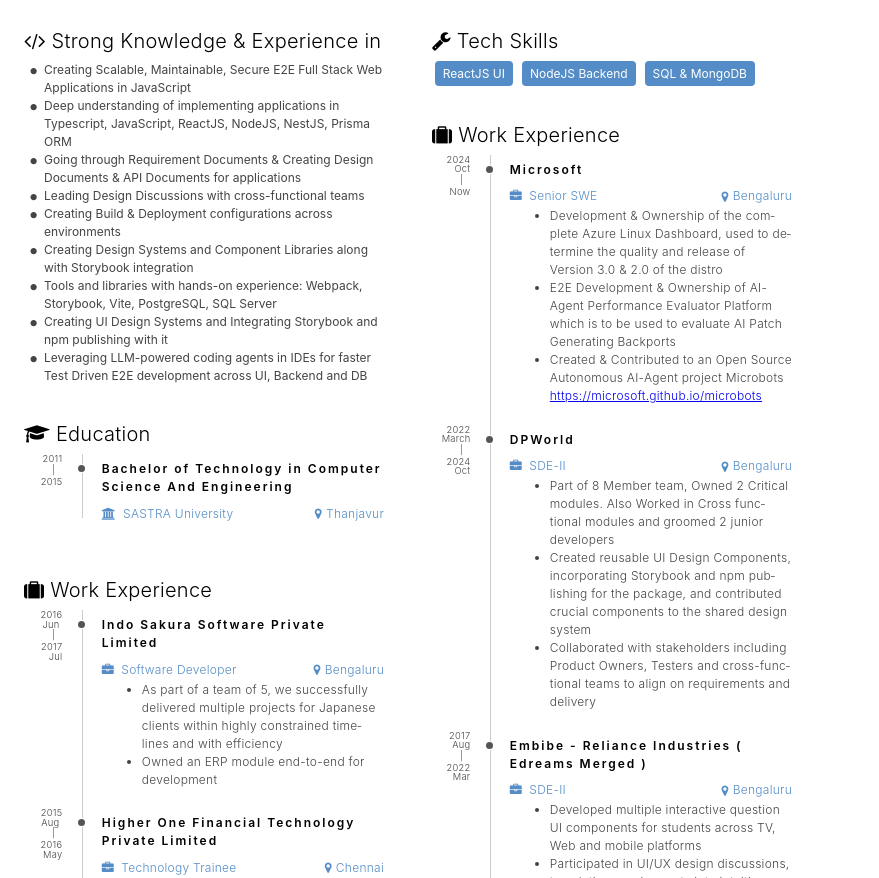
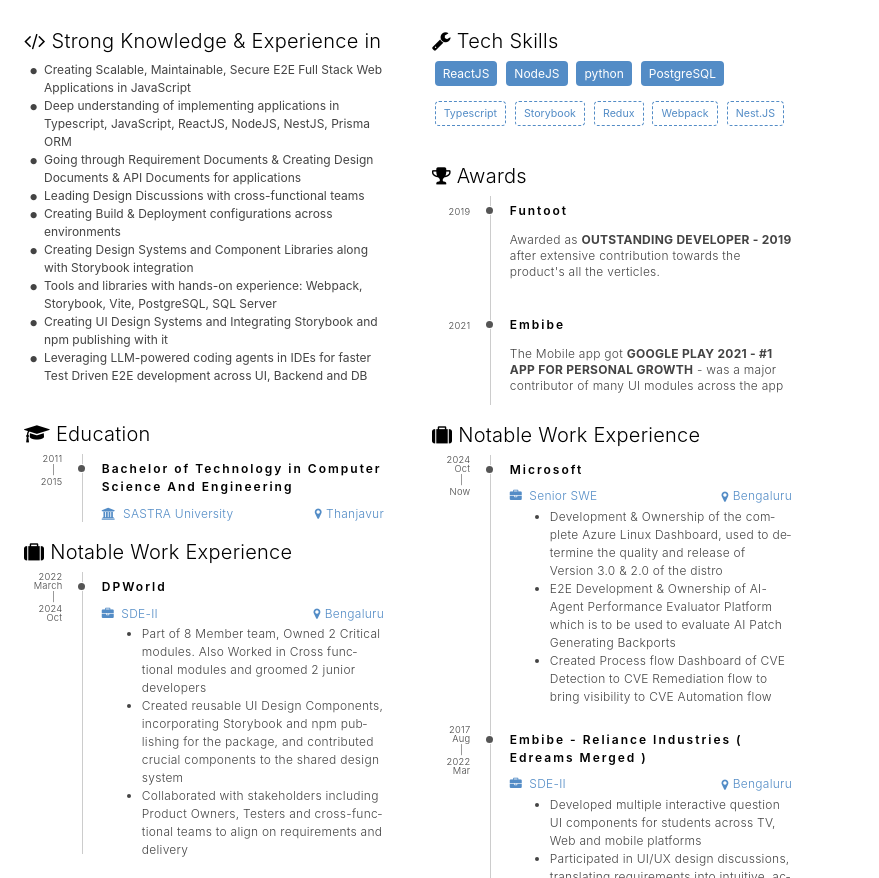
Before and after one commit to shivashanmugam/resume-template, a plain HTML site: page index.html in a window 1280 px wide. Shown: the part 161-1039 px from the top of the page, without its empty margins (0-879 px from the left). Drawn offline with nearby package versions, Linux system fonts and the light colour scheme.

Commit message:
system.out println

```diff
--- a/index.html
+++ b/index.html
@@ -14,7 +14,7 @@
    <section class="name-description-contact">
       <header id="title">
          <h1>Sivashanmugam Kannan</h1>
-         <span class="subtitle">Fullstack Software Developer</span>
+         <span class="subtitle">Software Developer</span>
          <p class="aboutme">Software Developer with around <strong>10 years</strong> of work experience and a Bachelor of
             Technology degree in
             Computer Science and Engineering, primarily working as a Web Developer</p>
@@ -25,6 +25,7 @@
             <li>+91 8508874861 <i class="fa fa-phone"></i></li>
             <li>github.com/shivashanmugam <i class="fa fa-github"></i> </li>
             <li>stackoverflow.com/users/2264606 <i class="fa fa-stack-overflow"></i></li>
+            <li>https://sivakannan.netlify.app <i class="fa fa-globe"></i></li>
             <li>https://medium.com/@_siva_kannan <i class="fa fa-rss"></i></li>
          </ul>
       </div>
@@ -51,7 +52,7 @@
 
       <div class="container">
          <h4><i class="fa fa-graduation-cap"></i> Education</h4>
-         <section class="project">
+         <section class="project edu">
             <section class="blocks">
                <div class="date">
                   <span>2011</span><span>2015</span>
@@ -66,83 +67,8 @@
                </div>
             </section>
          </section>
-          <h4><i class="fa fa-suitcase"></i> Work Experience</h4>
+          <h4 class="tight-top"><i class="fa fa-suitcase"></i> Notable Work Experience</h4>
          <section class="project">
-
-            <section class="blocks">
-               <div class="date">
-                  <span>2016<br>Jun&nbsp;</span><span>2017<br>Jul</span>
-               </div>
-               <div class="decorator"></div>
-               <div class="details">
-                  <header>
-                     <h3>Indo Sakura Software Private Limited</h3>
-                     <span class="place"><i class="fa fa-briefcase"></i> &nbsp;Software Developer</span>
-                     <span class="location">Bengaluru</span>
-                  </header>
-                  <div>
-                     <ul>
-                        <li>As part of a team of 5, we successfully delivered multiple projects for Japanese clients within
-                           highly constrained timelines and with efficiency</li>
-                        <li>Owned an ERP module end-to-end for development</li>
-                     </ul>
-                  </div>
-               </div>
-            </section>
-            <section class="blocks">
-               <div class="date">
-                  <span>2015<br>Aug&nbsp;</span><span>2016<br>May</span>
-               </div>
-               <div class="decorator"></div>
-               <div class="details">
-                  <header>
-                     <h3>Higher One Financial Technology Private Limited</h3>
-                     <span class="place"><i class="fa fa-briefcase"></i> &nbsp;Technology Trainee</span>
-                     <span class="location">Chennai</span>
-                  </header>
-                  <div>
-                     <ul>
-                        <li>As a Trainee and part of a team of 7, helped the team build new product features and
-                           functionality on our finance platform</li>
-                        <li>Helped the team identify crucial bugs in the financial platform</li>
-                     </ul>
-                  </div>
-               </div>
-            </section>
-         </section>
-      </div>
-   </section>
-   <section class="main">
-      <div class="container">
-         <h4><i class="fa fa-wrench"></i> Tech Skills</h4>
-         <button>ReactJS UI</button>
-         <button>NodeJS Backend</button>
-         <button>SQL & MongoDB</button>
-      </div>
-      <div class="container">
-         <h4><i class="fa fa-suitcase"></i> Work Experience</h4>
-         <section class="project">
-            <section class="blocks">
-               <div class="date">
-                  <span>2024<br>Oct</span><span>Now</span>
-               </div>
-               <div class="decorator"></div>
-               <div class="details">
-                  <header>
-                     <h3>Microsoft</h3>
-                     <span class="place"><i class="fa fa-briefcase"></i> &nbsp;Senior SWE</span>
-                     <span class="location">Bengaluru</span>
-                  </header>
-                  <div>
-                     <ul>
-                        <li>Development & Ownership of the complete Azure Linux Dashboard, used to determine the quality and release of Version 3.0 & 2.0 of the distro</li>
-                        <li>E2E Development & Ownership of AI-Agent Performance Evaluator Platform which is to be used to evaluate AI Patch Generating Backports</li>
-                        <li>Created & Contributed to an Open Source Autonomous AI-Agent project Microbots <a href="https://microsoft.github.io/microbots">https://microsoft.github.io/microbots</a></li>
-                     </ul>
-                  </div>
-               </div>
-            </section>
-
             <section class="blocks">
                <div class="date">
                   <span>2022<br>March</span><span>2024<br>Oct</span>
@@ -161,6 +87,80 @@
                         <li>Collaborated with stakeholders including Product Owners, Testers and cross-functional teams to align on requirements and delivery</li>
                      </ul>
 
+                  </div>
+               </div>
+            </section>
+         </section>
+      </div>
+   </section>
+   <section class="main">
+      <div class="container">
+         <h4><i class="fa fa-wrench"></i> Tech Skills</h4>
+         <button>ReactJS</button>
+         <button>NodeJS</button>
+         <button>python</button>
+         <button>PostgreSQL</button>
+         <div class="skill-tags">
+            <button class="outline">Typescript</button>
+            <button class="outline">Storybook</button>
+            <button class="outline">Redux</button>
+            <button class="outline">Webpack</button>
+            <button class="outline">Nest.JS</button>
+         </div>
+
+         <h4><i class="fa fa-trophy"></i> Awards</h4>
+         <section class="project awards">
+            <section class="blocks">
+               <div class="date">
+                  <span>2019</span>
+               </div>
+               <div class="decorator"></div>
+               <div class="details">
+                  <header>
+                     <h3>Funtoot</h3>
+                  </header>
+                  <div>
+                     <p>Awarded as <strong>OUTSTANDING DEVELOPER - 2019</strong> after extensive contribution towards the product's all the verticles.</p>
+                  </div>
+               </div>
+            </section>
+
+            <section class="blocks">
+               <div class="date">
+                  <span>2021</span>
+               </div>
+               <div class="decorator"></div>
+               <div class="details">
+                  <header>
+                     <h3>Embibe</h3>
+                  </header>
+                  <div>
+                     <p>The Mobile app got <strong>GOOGLE PLAY 2021 - #1 APP FOR PERSONAL GROWTH</strong> - was a major contributor of many UI modules across the app</p>
+                  </div>
+               </div>
+            </section>
+         </section>
+      </div>
+      <div class="container">
+         <h4 class="tight-top"><i class="fa fa-suitcase"></i> Notable Work Experience</h4>
+         <section class="project">
+            <section class="blocks">
+               <div class="date">
+                  <span>2024<br>Oct</span><span>Now</span>
+               </div>
+               <div class="decorator"></div>
+               <div class="details">
+                  <header>
+                     <h3>Microsoft</h3>
+                     <span class="place"><i class="fa fa-briefcase"></i> &nbsp;Senior SWE</span>
+                     <span class="location">Bengaluru</span>
+                  </header>
+                  <div>
+                     <ul>
+                        <li>Development & Ownership of the complete Azure Linux Dashboard, used to determine the quality and release of Version 3.0 & 2.0 of the distro</li>
+                        <li>E2E Development & Ownership of AI-Agent Performance Evaluator Platform which is to be used to evaluate AI Patch Generating Backports</li>
+                        <li>Created Process flow Dashboard of CVE Detection to CVE Remediation flow to bring visibility to CVE Automation flow</li>
+                     </ul>
                   </div>
                </div>
             </section>
--- a/style_sivashanmugam.css
+++ b/style_sivashanmugam.css
@@ -183,6 +183,18 @@
   color: white;
 }
 
+.container button.outline {
+  background: transparent;
+  border: 1px dashed #538cc6;
+  color: #538cc6;
+  font-size: 8pt;
+}
+
+.skill-tags {
+  margin-top: 8pt;
+  line-height: 2.6;
+}
+
 /* common code  */
 
 .text-right {
@@ -346,6 +358,42 @@
   line-height: 1.5;
 }
 
+/* Awards: align the single-line year with the timeline dot and heading */
+.awards .date {
+  padding-top: 8pt;
+}
+
+.awards .details h3 {
+  margin-bottom: 0.05in;
+}
+
+.awards .details strong {
+  font-weight: 700;
+}
+
+/* Tighten the gap between Awards and the following section */
+.awards .blocks:last-child .decorator {
+  margin-bottom: 0;
+}
+
+.awards .blocks:last-child .details {
+  margin-bottom: 0;
+}
+
+/* Tighten Education -> Work Experience gap */
+.edu .blocks:last-child .decorator {
+  margin-bottom: 0;
+}
+
+.edu .blocks:last-child .details {
+  margin-bottom: 0;
+}
+
+/* Pull section headings closer to the preceding block */
+.container h4.tight-top {
+  margin-top: 0.1in;
+}
+
 footer {
   bottom: -213pt;
   text-align: right;
@@ -353,3 +401,23 @@
   right: 0;
   font-size: 8pt;
 }
+
+@media print {
+  html, body {
+    height: auto;
+  }
+
+  /* Start each repeated page-header group on a fresh physical sheet */
+  .name-description-contact.as-page-header {
+    page-break-before: always;
+    break-before: page;
+    clear: both;
+    margin-top: 0.3in;
+  }
+
+  /* Keep a single timeline entry from splitting across two sheets */
+  .blocks {
+    page-break-inside: avoid;
+    break-inside: avoid;
+  }
+}
```
